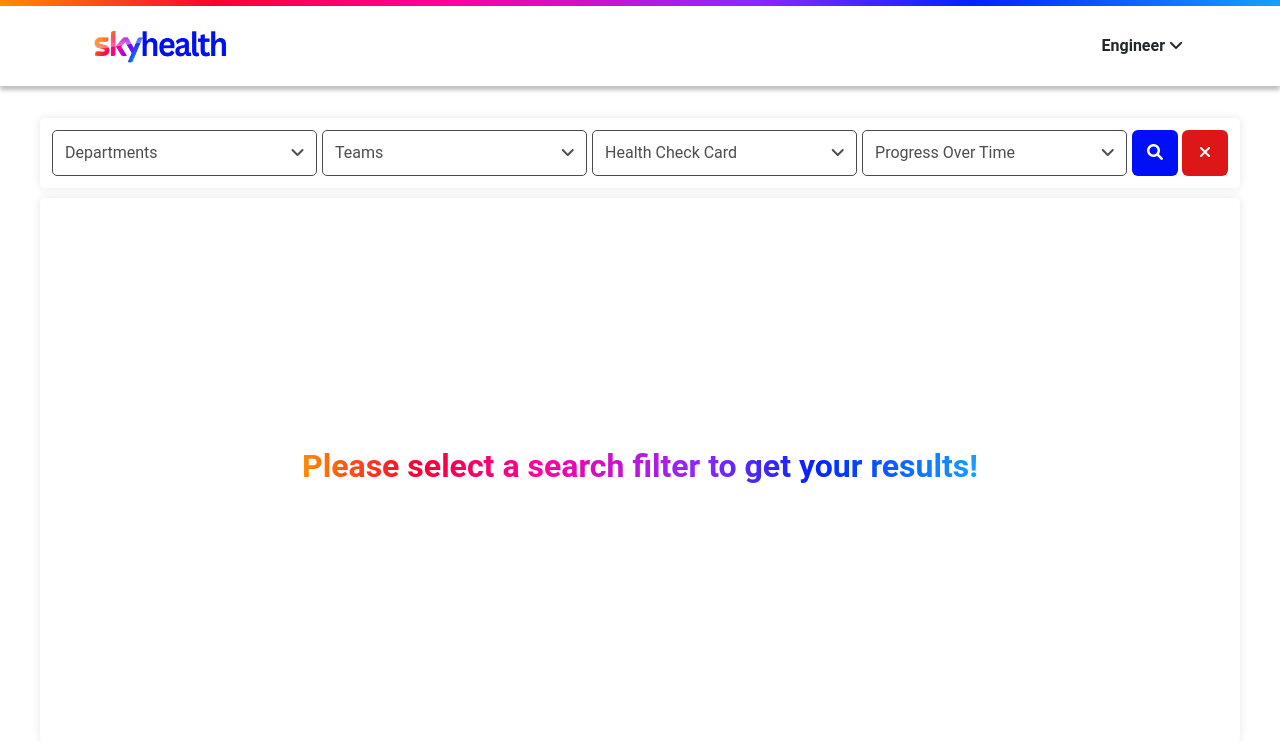
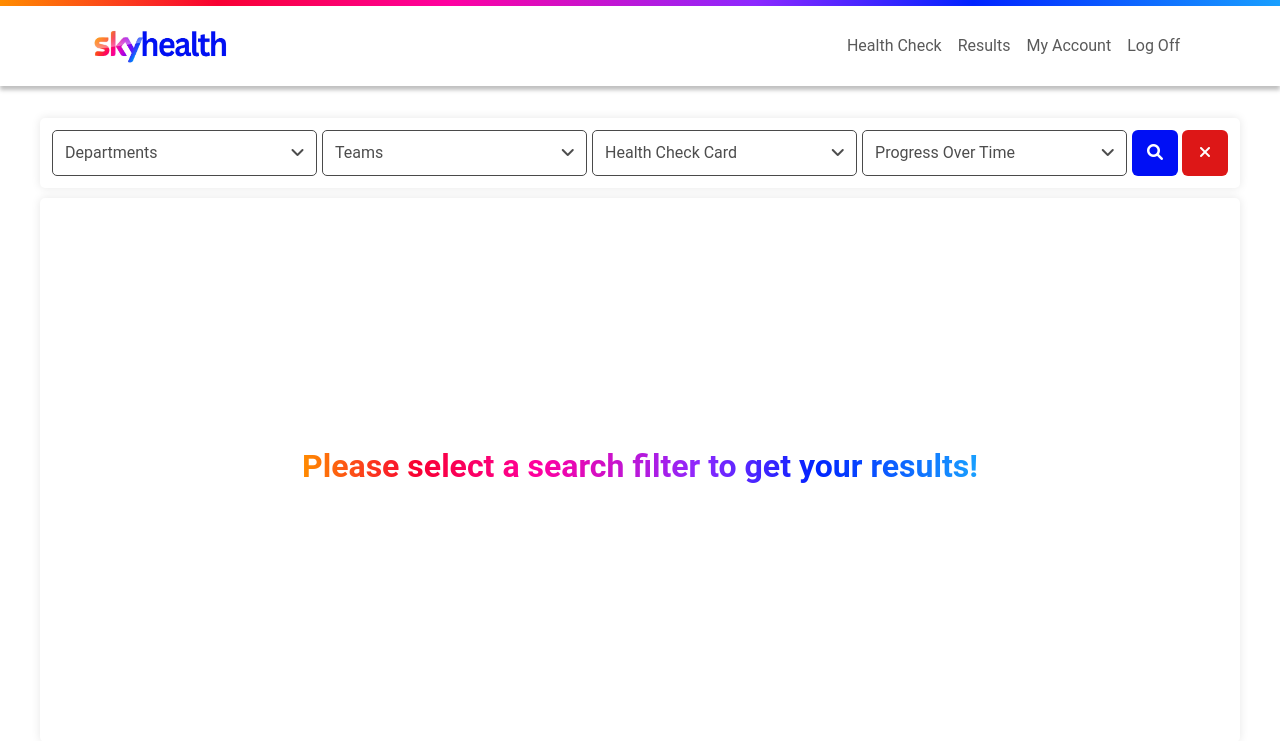
Before and after one commit to maibucheeri18/skyHealth, a Django app: page /results/ in a window 1280 px wide. Shown: the top 741 px of the page. Run offline with Django 5.2, Linux system fonts and the light colour scheme; a user stored in the database is signed in.

Commit message:
feat: add dynamic {% if %} tags for user login functionality

```diff
--- a/templates/navbar.html
+++ b/templates/navbar.html
@@ -17,7 +17,8 @@
     <script src="{% static 'navbar.js'%}"></script>
 </head>
 <body>
-    <!-- authentication navbar -->
+    <!-- authentication navbar - only shown when not logged in -->
+    {% if not is_logged_in%}
     <div class="navbar-container">
         <div class="color-line" style="height: 6px;"></div>
         <nav class="navbar navbar-expand-lg navbar-light bg-white auth-navbar">
@@ -39,7 +40,11 @@
             </div>
         </nav>
     </div>
-    <!-- main navbar -->
+    {% endif %}
+
+
+    <!-- main navbar - only shown when the user is logged in -->
+    {% if is_logged_in %}
     <div class="navbar-container">
         <div class="color-line" style="height: 6px;"></div>
         <nav class="navbar navbar-expand-lg navbar-light bg-white">
@@ -49,22 +54,25 @@
                 </a>
                 <div class="collapse navbar-collapse justify-content-end" id="navbarNav">
                     <ul class="navbar-nav">
+                        {% if has_health_check_access %}
                         <li class="navbar-item">
-                            <a class="nav-link active" href="#">Health Check</a>
+                            <a class="nav-link {% if request.resolver_match.app_name == 'health_check' %}active{% endif %}" href="#">Health Check</a>
+                        </li>
+                        {% endif %}
+                        <li class="navbar-item">
+                            <a class="nav-link {% if request.resolver_match.app_name == 'results' %}active{% endif %}" href="#">Results</a>
                         </li>
                         <li class="navbar-item">
-                            <a class="nav-link" href="#">Results</a>
+                            <a class="nav-link {% if request.resolver_match.app_name == 'my_account' %}active{% endif %}" href="#">My Account</a>
                         </li>
                         <li class="navbar-item">
-                            <a class="nav-link" href="#">My Account</a>
-                        </li>
-                        <li class="navbar-item">
-                            <a class="nav-link" href="#">Log Off</a>
+                            <a class="nav-link {% if request.resolver_match.app_name == 'log_off'%}active{% endif %}" href="#">Log Off</a>
                         </li>
                     </ul>
                 </div>
             </div>
         </nav>
     </div>
+    {% endif %}
 </body>
 </html>
```
